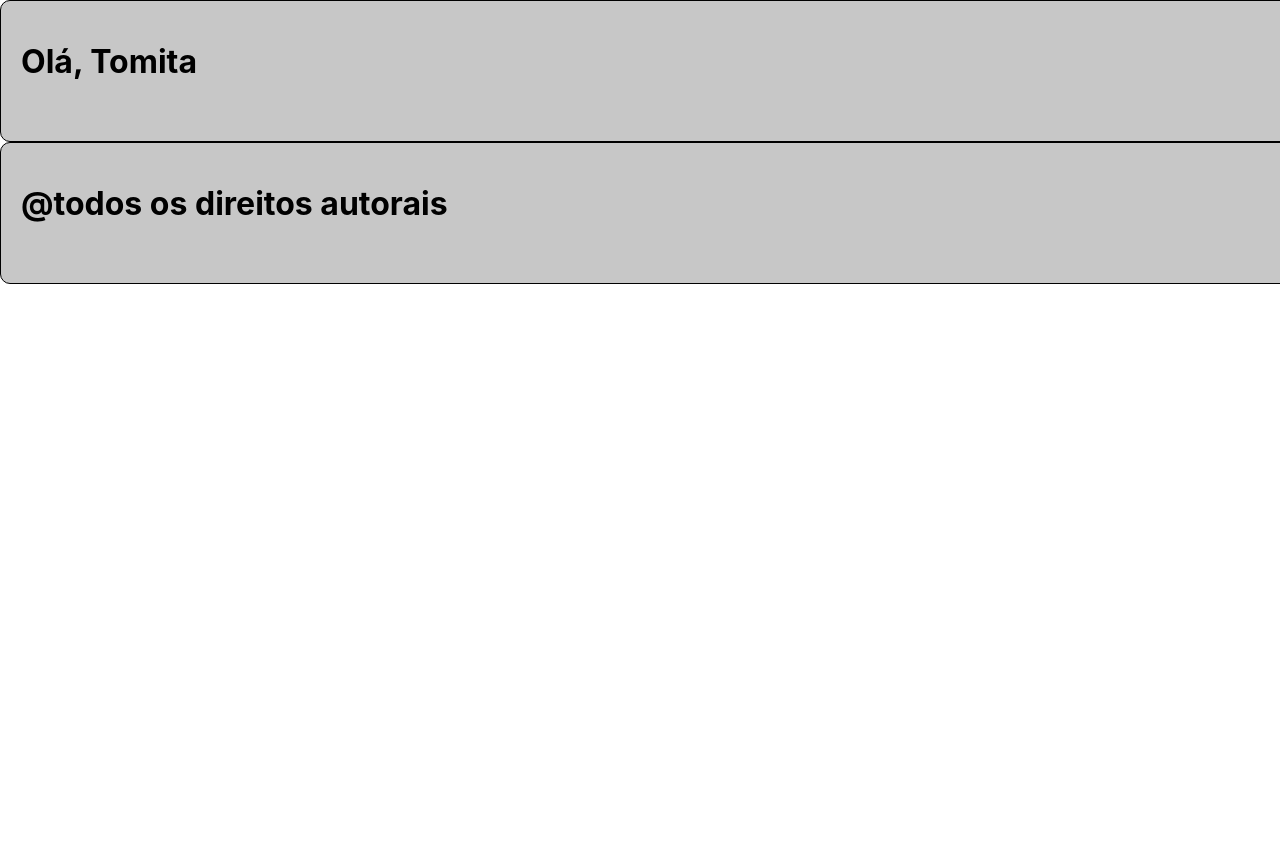
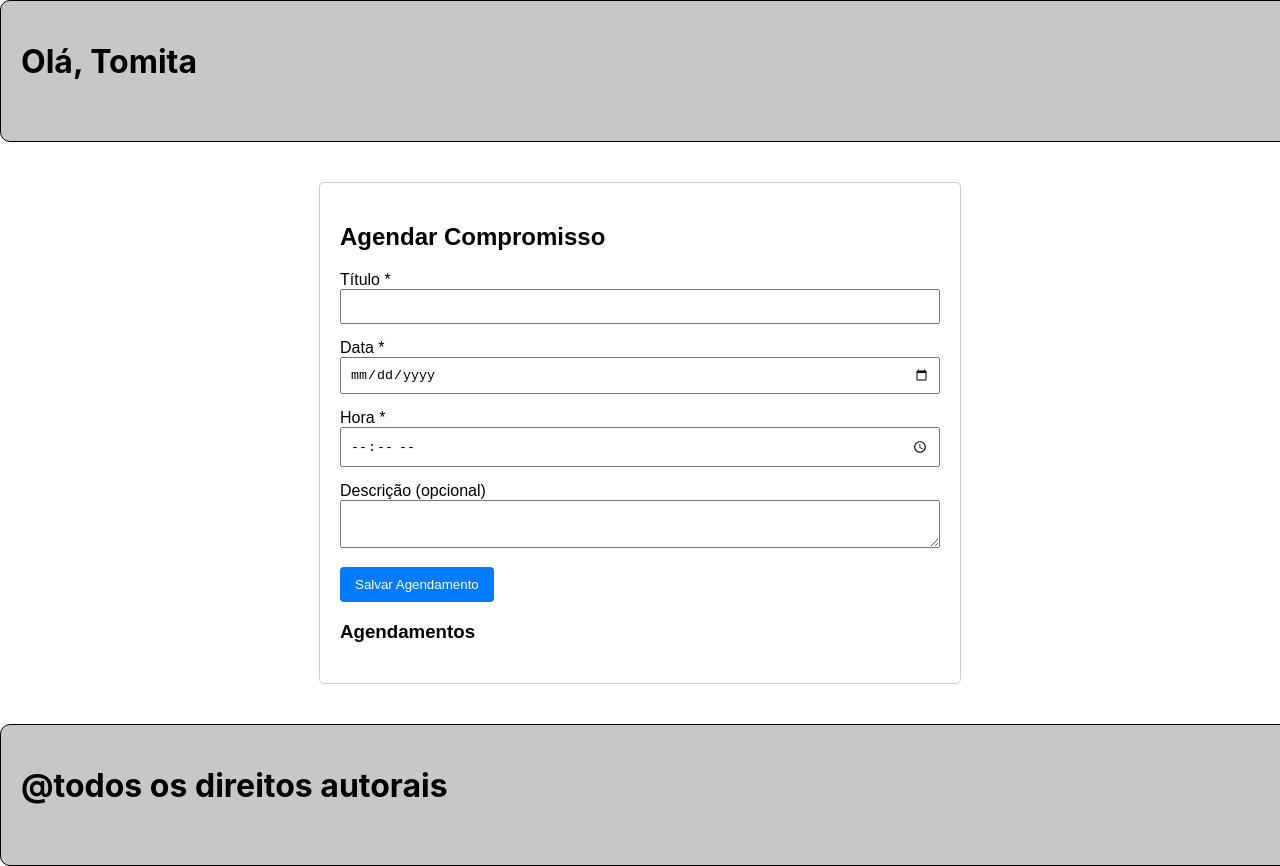
Before and after one commit to CS-PI-2025-umdiameformo/front-end, a React (Create React App) app: page /agendamento in a window 1280 px wide. Shown: the top 866 px of the page. Before the commit the page ends 800 px from the top, so only its background shows below. Built offline with nearby package versions, Linux system fonts and the light colour scheme.

Commit message:
feature-hu-18

```diff
--- a/src/App.js
+++ b/src/App.js
@@ -5,6 +5,7 @@ import Calculadora from "./pages/calculadora/calculadora";
 import Home from "./pages/home/home";
 import Footer from "./components/footer/footer";
 import LoginUsuario from "./pages/loginUsuario/loginUsuario";
+import Agendamento from "./pages/agendamento/agendamento";
 
 function App() {
   return (
@@ -15,6 +16,7 @@ function App() {
           <Route path="/login" Component={LoginUsuario} />
           <Route path="/" Component={Home} />
           <Route path="/calculadora" Component={Calculadora} />
+          <Route path="/agendamento" element={<Agendamento />} />
         </Routes>
       </BrowserRouter>
       {/* <Calculadora /> */}
--- /dev/null
+++ b/src/pages/agendamento/agendamento.css
@@ -0,0 +1,44 @@
+.agendamento-container {
+    font-family: Arial, sans-serif;
+    max-width: 600px;
+    margin: 40px auto;
+    padding: 20px;
+    border: 1px solid #ccc;
+    border-radius: 5px;
+}
+
+.form-group {
+    margin-bottom: 15px;
+}
+
+input,
+textarea {
+    width: 100%;
+    padding: 8px;
+    box-sizing: border-box;
+}
+
+button {
+    padding: 10px 15px;
+    background-color: #007bff;
+    color: white;
+    border: none;
+    border-radius: 4px;
+    cursor: pointer;
+}
+
+.mensagem {
+    margin-top: 10px;
+    color: green;
+}
+
+.lista-agendamentos {
+    margin-top: 20px;
+}
+
+.agendamento {
+    background-color: #f2f2f2;
+    margin-bottom: 8px;
+    padding: 10px;
+    border-radius: 4px;
+}
--- /dev/null
+++ b/src/pages/agendamento/agendamento.jsx
@@ -0,0 +1,76 @@
+import React, { useState } from 'react';
+import './agendamento.css';
+
+function Agendamento() {
+    const [titulo, setTitulo] = useState('');
+    const [data, setData] = useState('');
+    const [hora, setHora] = useState('');
+    const [descricao, setDescricao] = useState('');
+    const [mensagem, setMensagem] = useState('');
+    const [agendamentos, setAgendamentos] = useState([]);
+
+    const handleSalvar = () => {
+        if (!titulo || !data || !hora) {
+            setMensagem('Preencha todos os campos obrigatórios.');
+            return;
+        }
+
+        const dataHoraSelecionada = new Date(`${data}T${hora}`);
+        const agora = new Date();
+        if (dataHoraSelecionada < agora) {
+            setMensagem('Não é possível agendar para uma data/hora passada.');
+            return;
+        }
+
+        const novoAgendamento = { titulo, data, hora, descricao };
+        setAgendamentos([...agendamentos, novoAgendamento]);
+        setMensagem('Agendamento salvo com sucesso!');
+
+        // Limpa os campos
+        setTitulo('');
+        setData('');
+        setHora('');
+        setDescricao('');
+    };
+
+    return (
+        <div className="agendamento-container">
+            <h2>Agendar Compromisso</h2>
+
+            <div className="form-group">
+                <label>Título *</label>
+                <input type="text" value={titulo} onChange={(e) => setTitulo(e.target.value)} />
+            </div>
+
+            <div className="form-group">
+                <label>Data *</label>
+                <input type="date" value={data} onChange={(e) => setData(e.target.value)} />
+            </div>
+
+            <div className="form-group">
+                <label>Hora *</label>
+                <input type="time" value={hora} onChange={(e) => setHora(e.target.value)} />
+            </div>
+
+            <div className="form-group">
+                <label>Descrição (opcional)</label>
+                <textarea value={descricao} onChange={(e) => setDescricao(e.target.value)} />
+            </div>
+
+            <button onClick={handleSalvar}>Salvar Agendamento</button>
+
+            {mensagem && <div className="mensagem">{mensagem}</div>}
+
+            <h3>Agendamentos</h3>
+            <div className="lista-agendamentos">
+                {agendamentos.map((ag, index) => (
+                    <div key={index} className="agendamento">
+                        {ag.data} {ag.hora} - <strong>{ag.titulo}</strong> {ag.descricao && `| ${ag.descricao}`}
+                    </div>
+                ))}
+            </div>
+        </div>
+    );
+}
+
+export default Agendamento;
```
